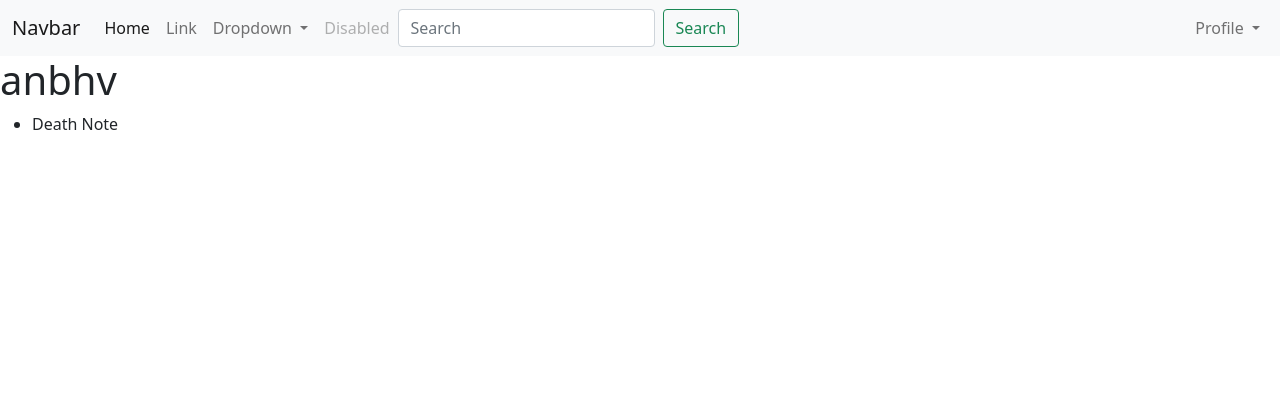
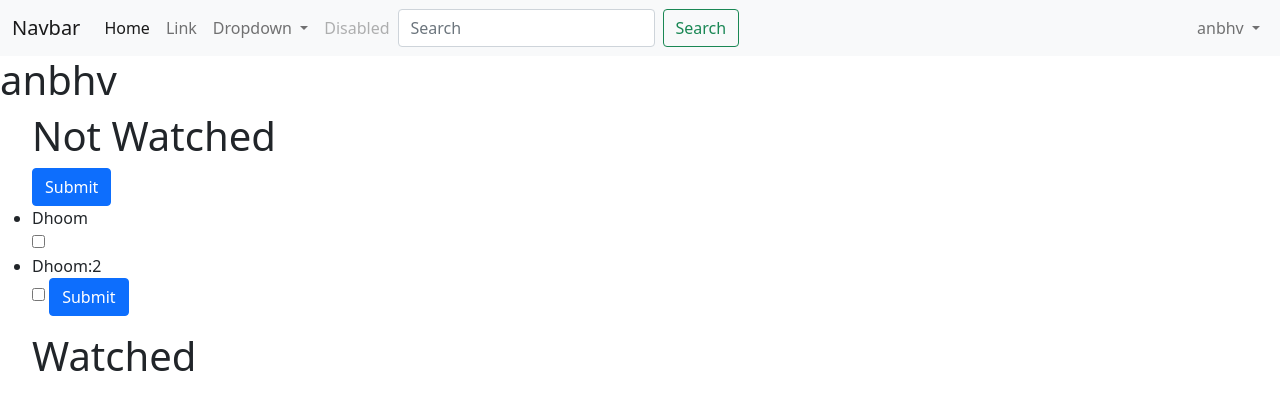
Before and after one commit to an-bhv/pomo, a Django app: page /profile/ in a window 1280 px wide. Shown: the top 410 px of the page. Run offline with Django 3.2, Linux system fonts and the light colour scheme; a user stored in the database is signed in; data comes from the database, SQL or seed files in the repository.

Commit message:
added watch and not watched

```diff
--- a/pomo/main/getit.py
+++ b/pomo/main/getit.py
@@ -23,6 +23,7 @@
             'metascore':r.json()['Metascore'],
             'imdbRating':r.json()['imdbRating'],
             'type':r.json()['Type'],
+            'imdb_id':r.json()['imdbID'],
 
         }
 
--- a/pomo/main/models.py
+++ b/pomo/main/models.py
@@ -1,5 +1,6 @@
 from django.db import models
 from django.contrib.auth.models import User
+from django.db.models.lookups import IRegex
 from django.forms.models import ModelForm
 
 
@@ -18,7 +19,7 @@
     metascore = models.CharField(max_length=100,null=True)
     imdbRating = models.CharField(max_length=100,null=True)
     type = models.CharField(max_length=20,null=True)
-    watched = models.BooleanField(null=True)
+    imdb_id = models.CharField(max_length=100,null=True)
 
     liked = models.ManyToManyField(User, default=None, blank=True,related_name='liked')
 
@@ -30,6 +31,8 @@
     @property
     def num_likes(self):
         return self.liked.all().count()
+
+
 
 
 
@@ -60,6 +63,8 @@
     item = models.ManyToManyField(Item)
     username= models.CharField(max_length=100,null=True)
 
+    watched = models.ManyToManyField(Item,related_name='watched')
+
 
 
     def __str__(self):
--- a/pomo/main/templates/main/base.html
+++ b/pomo/main/templates/main/base.html
@@ -43,7 +43,7 @@
     <div class="collapse navbar-collapse" id="navbarSupportedContent">
       <ul class="navbar-nav me-auto mb-2 mb-lg-0">
         <li class="nav-item">
-          <a class="nav-link active" aria-current="page" href="#">Home</a>
+          <a class="nav-link active" aria-current="page" href="{% url 'main:homepage' %}">Home</a>
         </li>
         <li class="nav-item">
           <a class="nav-link" href="#">Link</a>
@@ -76,13 +76,13 @@
 
       <li class="nav-item dropdown">
           <a class="nav-link dropdown-toggle" href="#" id="navbarDropdown" role="button" data-bs-toggle="dropdown" aria-expanded="false">
-            Profile
+            {{user.username}}
           </a>
           <ul class="dropdown-menu" aria-labelledby="navbarDropdown">
 
 
             <li class="nav-item">
-            <a class="nav-link" href="/profile">{{user.username}}</a>
+            <a class="nav-link" href="/profile">Profile</a>
             </li>
 
 
--- a/pomo/main/templates/main/profile.html
+++ b/pomo/main/templates/main/profile.html
@@ -5,12 +5,31 @@
 <h1>{{user.username}}</h1>
 
 <ul>
-    {% for i in items %}
+    <h1>Not Watched</h1>
+        <form method="POST">
+            {% csrf_token %}
+    <button class="btn btn-primary" type="submit">Submit</button>
+    {% for i in not_watched %}
 
         <li>
             {{i.title}}
         </li>
+            <input type="checkbox" name="{{i.id}}" value="True">
 
+
+
+    {% endfor %}
+    <button class="btn btn-primary" type="submit">Submit</button>
+        </form>
+</ul>
+
+<ul>
+    <h1>Watched</h1>
+    {% for i in watched %}
+
+        <li>
+            {{i.title}}
+        </li>
     {% endfor %}
 </ul>
 
--- a/pomo/main/views.py
+++ b/pomo/main/views.py
@@ -1,3 +1,4 @@
+from django.db.models.aggregates import Count
 from django.shortcuts import  render, redirect
 from requests.api import post
 from .forms import NewUserForm,MainForm,SearchForm
@@ -18,6 +19,7 @@
 from django.shortcuts import get_object_or_404
 from django.http import HttpResponseRedirect
 from django.urls import reverse
+from django.contrib.auth.decorators import login_required
 
 # Create your views here.
 
@@ -42,7 +44,7 @@
 	form = SearchForm()
 
 
-	its = Item.objects.all()
+	its = Item.objects.annotate(cnt = Count('liked')).order_by('-cnt')
 	user = request.user
 
 
@@ -122,7 +124,7 @@
 
 
 
-
+@login_required
 def like_post(request):
 	user = request.user
 
@@ -160,14 +162,23 @@
 		imdb_id = request.POST.get('imdb_id')
 
 		d = getit.fetch(imdb_id)
-		it = Item(title=d['title'],year=d['year'],genre=d['genre'],runtime = d['runtime'],released = d['released'],cast = d['cast'],plot = d['plot'], country = d['country'], poster_link = d['poster_link'], metascore = d['metascore'],imdbRating=d['imdbRating'],type=d['type'])
+		it = Item
+		if Item.objects.filter(imdb_id=imdb_id).exists():
+			it = Item.objects.filter(imdb_id=imdb_id)[0]
+		else:
+			it = Item(title=d['title'],year=d['year'],genre=d['genre'],runtime = d['runtime'],released = d['released'],cast = d['cast'],plot = d['plot'], country = d['country'], poster_link = d['poster_link'], metascore = d['metascore'],imdbRating=d['imdbRating'],type=d['type'],imdb_id=d['imdb_id'])
+			it.save()
 
-		it.save()
+
 		if(Myuser.objects.filter(email__exact=user_email).exists()):
 			us = Myuser.objects.filter(email__exact=user_email)[0]
 		else:
-			us = Myuser(email=user_email)
+			us = Myuser(email=user_email,username = request.user.username)
 			us.save()
+
+
+
+
 		us.item.add(it)
 
 
@@ -191,10 +202,33 @@
 		return render(request,template_name="main/search_res.html",context=d)
 
 
+@login_required
+def profile(request):
 
-def profile(request):
 	user_email = request.user.email
 	user = Myuser.objects.get(email=user_email)
-	items = user.item.all()
+	not_watched = user.item.all()
+	watched = user.watched.all()
 
-	return render(request,template_name='main/profile.html',context={'items':items})
+	if request.method=='POST':
+
+		for i in not_watched:
+
+			b = request.POST.get(str(i.id))
+
+			if b=='True':
+				user.item.remove(i)
+				user.watched.add(i)
+				user.save()
+
+
+		return redirect('main:profile')
+
+
+
+
+
+
+
+
+	return render(request,template_name='main/profile.html',context={'not_watched':not_watched,'watched':watched,})
--- a/pomo/pomo/settings.py
+++ b/pomo/pomo/settings.py
@@ -146,3 +146,5 @@
 EMAIL_PORT = 587
 EMAIL_HOST_USER = 'emailsenderforproject@gmail.com'
 EMAIL_HOST_PASSWORD = 'iknowyouseeit'
+
+LOGIN_URL = '/login'
```
Also changed, not shown: pomo/db.sqlite3, pomo/main/migrations/0011_alter_item_watched.py (added), pomo/main/migrations/0012_auto_20210909_0248.py (added), pomo/main/migrations/0013_item_imdb_id.py (added).
